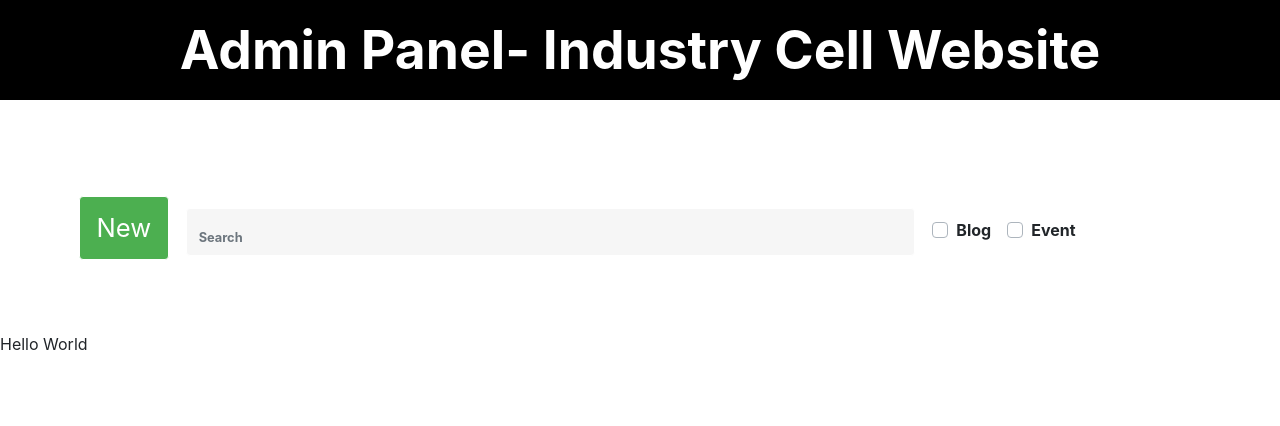
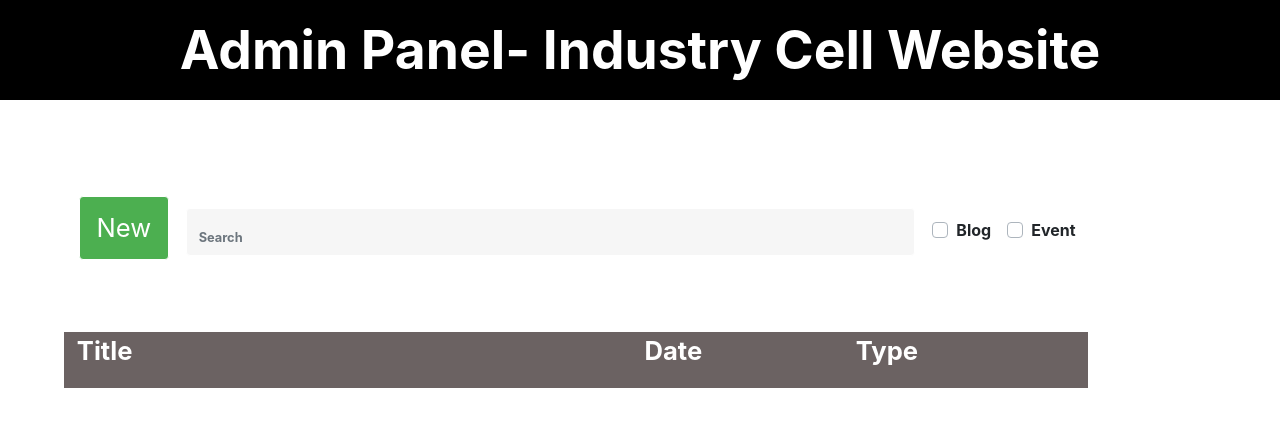
Before and after one commit to codiiyapaa/icell, a React (Create React App) app in the folder icell/: page /Dashboard in a window 1280 px wide. Shown: the top 426 px of the page. Built offline with nearby package versions, Linux system fonts and the light colour scheme.

Commit message:
Dashboard Table Header Complete

```diff
--- a/icell/src/components/Dashboard.css
+++ b/icell/src/components/Dashboard.css
@@ -60,3 +60,46 @@
 .left-margin{
     margin-left: 5vw;
 }
+
+.table-header{
+    width: 80vw;
+    height: 7vh;
+    background: rgba(107, 98, 98, 1);
+    opacity: 1;
+    margin-left: 5vw;
+    position: relative;
+    overflow: hidden;
+}
+
+.table-header-title{
+    color:white;
+    font-size: 2vw;
+    justify-self: center;
+    align-self: center;
+    margin-left: 1vw;
+    font-weight: bold;
+    display: inline;
+    position: relative;
+}
+
+.table-header-date{
+    color:white;
+    font-size: 2vw;
+    justify-self: center;
+    align-self: center;
+    margin-left: 40vw;
+    font-weight: bold;
+    display: inline;
+    position: relative;
+}
+
+.table-header-type{
+    color:white;
+    font-size: 2vw;
+    justify-self: center;
+    align-self: center;
+    margin-left: 12vw;
+    font-weight: bold;
+    display: inline;
+    position: relative;
+}
--- a/icell/src/components/Dashboard.jsx
+++ b/icell/src/components/Dashboard.jsx
@@ -28,7 +28,11 @@ const Dashboard = () => {
          </Row>
          <Row><br/><br/><br/></Row>
          <Row>
-            Hello World
+            <div className="table-header">
+               <div className="table-header-title">Title</div>
+               <div className="table-header-date">Date</div>
+               <div className="table-header-type">Type</div>
+            </div>
          </Row>
          <Row>
          </Row>
```
Also changed, not shown: 1 other file (tests, documents, lock files or other folders).
